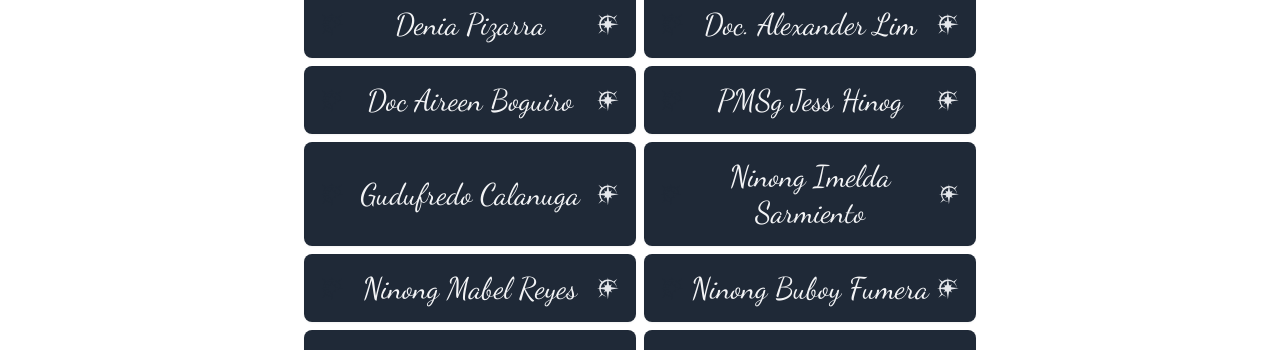
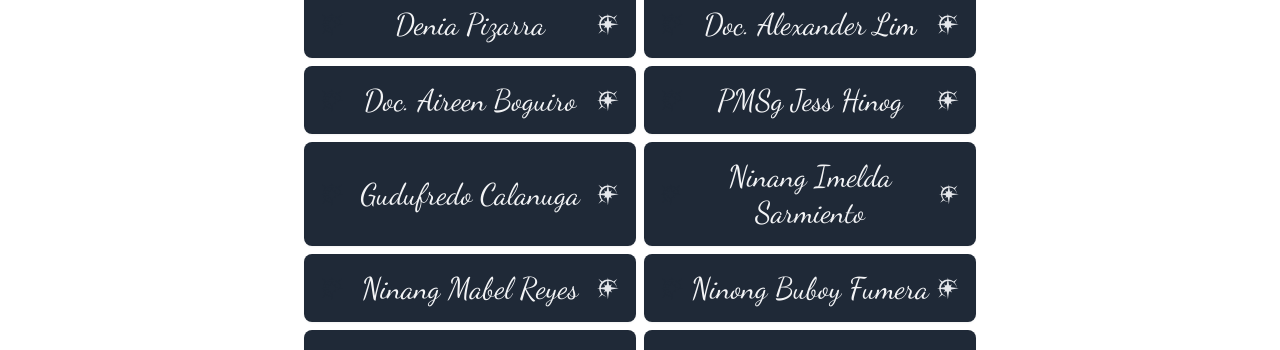
Before and after one commit to anglitj/mae-18-invitation, a Next.js app: page /18-blue-bills in a window 1280 px wide. Shown: the part 570-920 px from the top of the page. Built offline with nearby package versions, Linux system fonts and the light colour scheme; a web font is replaced by a local one.

Commit message:
Update page.tsx
Update blue bills name

```diff
--- a/app/18-blue-bills/page.tsx
+++ b/app/18-blue-bills/page.tsx
@@ -14,11 +14,11 @@ const names = {
     "Eric John Lavina",
     "Denia Pizarra",
     "Doc. Alexander Lim",
-    "Doc Aireen Boguiro",
+    "Doc. Aireen Boguiro",
     "PMSg Jess Hinog",
     "Gudufredo Calanuga",
-    "Ninong Imelda Sarmiento",
-    "Ninong Mabel Reyes",
+    "Ninang Imelda Sarmiento",
+    "Ninang Mabel Reyes",
     "Ninong Buboy Fumera",
     "Ninong Mawe Gabitanan",
     "Ninong Greg De Guzman",
```
